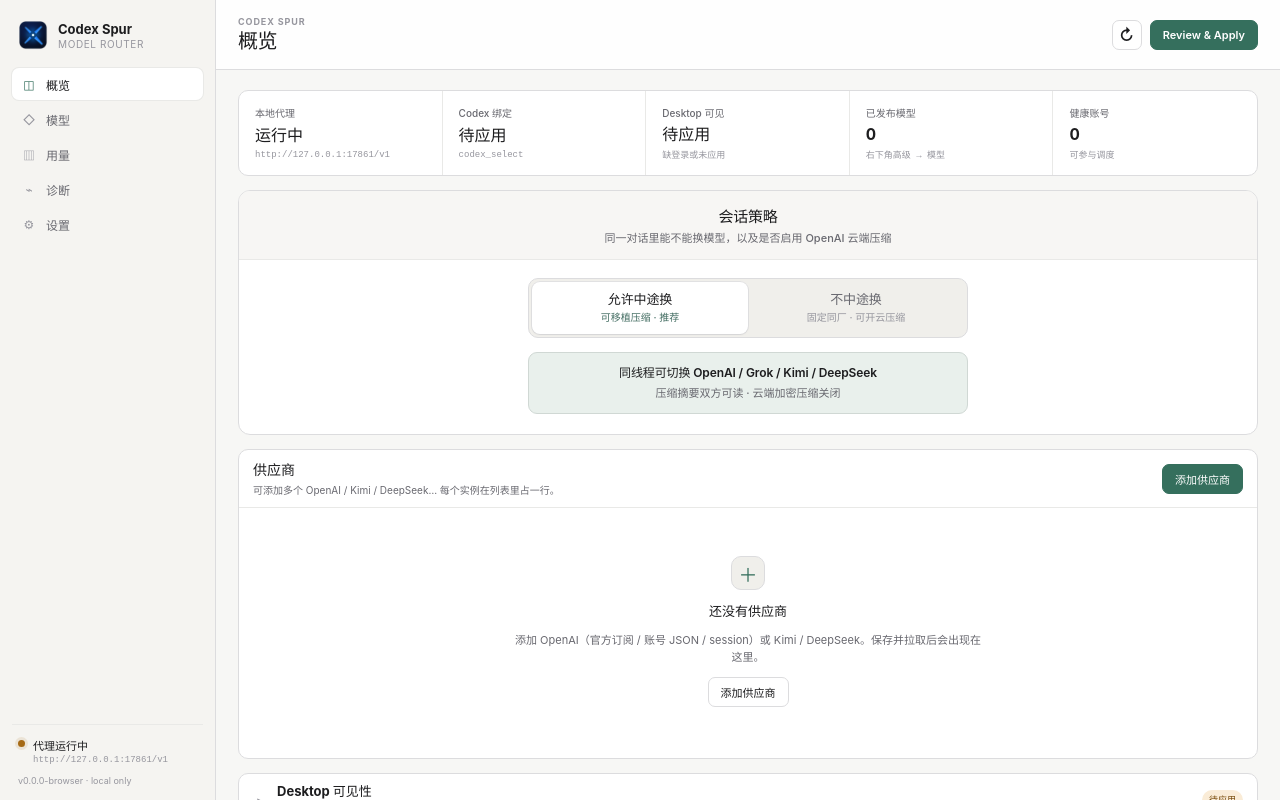
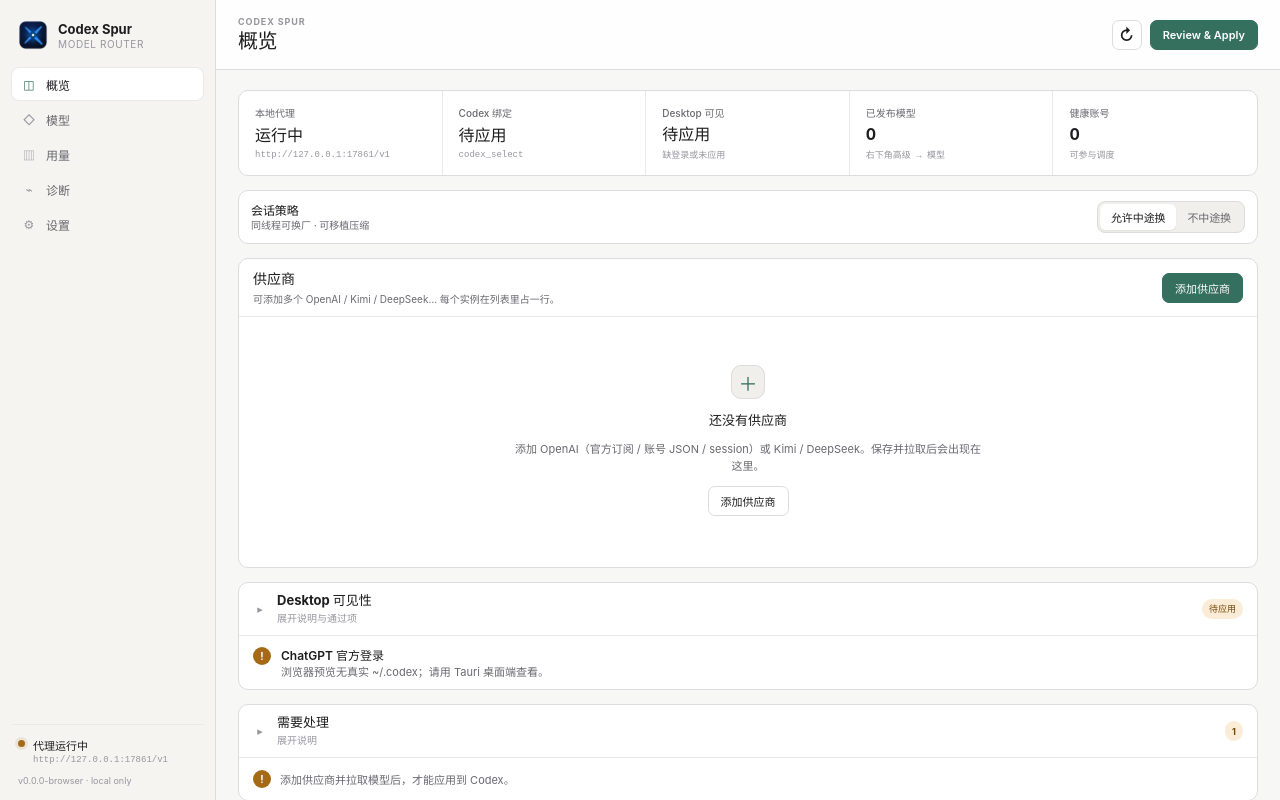
Before and after one commit to williamdh457/codex-spur, a React (Vite) app: page / in a window 1280 px wide. Built offline with nearby package versions, Linux system fonts and the light colour scheme.

Commit message:
style: compress session policy into a dense toolbar strip
Replace the oversized policy card with a single-row control: label and
status on the left, compact segmented switch on the right, with a slim
cloud-compact row only in sticky mode.

```diff
--- a/src/App.tsx
+++ b/src/App.tsx
@@ -154,23 +154,24 @@
         <Metric label="健康账号" value={String(snapshot.healthyAccounts)} note="可参与调度" />
       </section>
 
-      <section className="policy-card" aria-label="会话策略">
-        <header className="policy-card__head">
-          <h2>会话策略</h2>
-          <p>同一对话里能不能换模型，以及是否启用 OpenAI 云端压缩</p>
-        </header>
-
-        <div className="policy-card__body">
-          <div
-            className="policy-switch"
-            role="radiogroup"
-            aria-label="中途换模型"
-          >
+      <section className="policy-bar" aria-label="会话策略">
+        <div className="policy-bar__row">
+          <div className="policy-bar__label">
+            <strong>会话策略</strong>
+            <span>
+              {allowSwitch
+                ? "同线程可换厂 · 可移植压缩"
+                : policy.openaiCloudCompact
+                  ? "固定同厂 · 云端压缩"
+                  : "固定同厂 · 本地压缩"}
+            </span>
+          </div>
+          <div className="policy-bar__switch" role="radiogroup" aria-label="中途换模型">
             <button
               type="button"
               role="radio"
               aria-checked={allowSwitch}
-              className={`policy-switch__option${allowSwitch ? " is-active" : ""}`}
+              className={allowSwitch ? "is-active" : undefined}
               disabled={policyBusy}
               onClick={() =>
                 onConversationPolicyChange({
@@ -179,14 +180,13 @@
                 })
               }
             >
-              <span className="policy-switch__title">允许中途换</span>
-              <span className="policy-switch__hint">可移植压缩 · 推荐</span>
+              允许中途换
             </button>
             <button
               type="button"
               role="radio"
               aria-checked={!allowSwitch}
-              className={`policy-switch__option${!allowSwitch ? " is-active" : ""}`}
+              className={!allowSwitch ? "is-active" : undefined}
               disabled={policyBusy}
               onClick={() =>
                 onConversationPolicyChange({
@@ -195,33 +195,13 @@
                 })
               }
             >
-              <span className="policy-switch__title">不中途换</span>
-              <span className="policy-switch__hint">固定同厂 · 可开云压缩</span>
+              不中途换
             </button>
           </div>
-
-          <div className="policy-summary" data-mode={allowSwitch ? "portable" : "sticky"}>
-            {allowSwitch ? (
-              <>
-                <p className="policy-summary__lead">同线程可切换 OpenAI / Grok / Kimi / DeepSeek</p>
-                <p className="policy-summary__meta">
-                  压缩摘要双方可读 · 云端加密压缩关闭
-                </p>
-              </>
-            ) : (
-              <>
-                <p className="policy-summary__lead">本会话连续使用同一厂（尤其 GPT）</p>
-                <p className="policy-summary__meta">
-                  换厂请新开线程 · 可选下方云端压缩
-                </p>
-              </>
-            )}
-          </div>
-
-          {!allowSwitch ? (
-            <label
-              className={`policy-cloud${policy.openaiCloudCompact ? " is-on" : ""}`}
-            >
+        </div>
+        {!allowSwitch ? (
+          <div className="policy-bar__extra">
+            <label className={`policy-bar__cloud${policy.openaiCloudCompact ? " is-on" : ""}`}>
               <input
                 type="checkbox"
                 checked={policy.openaiCloudCompact}
@@ -233,21 +213,16 @@
                   })
                 }
               />
-              <span className="policy-cloud__text">
-                <span className="policy-cloud__title">OpenAI 云端加密压缩</span>
-                <span className="policy-cloud__desc">
-                  改完后请 Review &amp; Apply · 仅适合连续 GPT
-                </span>
-              </span>
+              <span>OpenAI 云端加密压缩</span>
+              <small>Apply 后生效 · 仅连续 GPT</small>
             </label>
-          ) : null}
-
-          {policy.openaiCloudCompact && !allowSwitch ? (
-            <p className="policy-warn" role="status">
-              云端压缩已开：切到 Grok / Kimi / DeepSeek 前请新开对话
-            </p>
-          ) : null}
-        </div>
+            {policy.openaiCloudCompact ? (
+              <p className="policy-bar__warn" role="status">
+                换厂前请新开对话
+              </p>
+            ) : null}
+          </div>
+        ) : null}
       </section>
 
       <section className="panel">
--- a/src/styles.css
+++ b/src/styles.css
@@ -1071,187 +1071,114 @@
 .segmented-control button:hover { background: color-mix(in srgb, var(--accent) 10%, var(--surface)); color: var(--text); }
 .segmented-control button:focus-visible { outline: 2px solid color-mix(in srgb, var(--accent) 72%, white); outline-offset: -2px; z-index: 1; }
 .segmented-control button:active { background: color-mix(in srgb, var(--accent) 18%, var(--surface)); }
-/* ── Conversation policy (Overview) ─────────────────────────────── */
-.policy-card {
+/* ── Conversation policy strip (dense Overview control) ─────────── */
+.policy-bar {
   display: grid;
-  gap: 0;
+  gap: 8px;
+  padding: 10px 12px;
   border: 1px solid var(--border);
-  border-radius: 12px;
+  border-radius: 10px;
   background: var(--surface);
+}
+.policy-bar__row {
+  display: flex;
+  align-items: center;
+  justify-content: space-between;
+  gap: 12px;
+  min-width: 0;
+}
+.policy-bar__label {
+  display: grid;
+  gap: 1px;
+  min-width: 0;
+}
+.policy-bar__label strong {
+  font-size: 12px;
+  font-weight: 620;
+  letter-spacing: -0.01em;
+  line-height: 1.25;
+}
+.policy-bar__label span {
   overflow: hidden;
+  color: var(--secondary);
+  font-size: 10px;
+  font-weight: 450;
+  line-height: 1.3;
+  text-overflow: ellipsis;
+  white-space: nowrap;
 }
-.policy-card__head {
-  display: grid;
-  gap: 4px;
-  justify-items: center;
-  text-align: center;
-  padding: 16px 20px 12px;
-  border-bottom: 1px solid var(--border-subtle);
-  background: color-mix(in srgb, var(--surface-muted) 55%, var(--surface));
+.policy-bar__switch {
+  display: inline-flex;
+  flex: 0 0 auto;
+  padding: 2px;
+  border: 1px solid var(--border);
+  border-radius: 8px;
+  background: var(--surface-muted);
 }
-.policy-card__head h2 {
-  font-size: 15px;
-  font-weight: 650;
-  letter-spacing: -0.02em;
-}
-.policy-card__head p {
-  max-width: 28em;
+.policy-bar__switch button {
+  height: 26px;
+  padding: 0 11px;
+  border: 0;
+  border-radius: 6px;
+  background: transparent;
   color: var(--secondary);
   font-size: 11px;
-  line-height: 1.45;
+  font-weight: 600;
+  letter-spacing: -0.01em;
+  white-space: nowrap;
+  cursor: default;
+  transition: background-color 100ms ease, color 100ms ease, box-shadow 100ms ease;
+}
+.policy-bar__switch button:hover:not(:disabled):not(.is-active) {
+  color: var(--text);
+}
+.policy-bar__switch button.is-active {
+  color: var(--text);
+  background: var(--surface);
+  box-shadow: 0 1px 2px rgb(0 0 0 / 0.06);
+}
+.policy-bar__switch button:disabled {
+  opacity: 0.55;
+}
+.policy-bar__extra {
+  display: flex;
+  flex-wrap: wrap;
+  align-items: center;
+  gap: 8px 12px;
+  padding-top: 8px;
+  border-top: 1px solid var(--border-subtle);
+}
+.policy-bar__cloud {
+  display: inline-flex;
+  align-items: center;
+  gap: 7px;
+  min-width: 0;
+  color: var(--text);
+  font-size: 11px;
+  font-weight: 560;
+  cursor: default;
+}
+.policy-bar__cloud input {
+  width: 13px;
+  height: 13px;
+  margin: 0;
+  accent-color: var(--accent);
+}
+.policy-bar__cloud small {
+  color: var(--tertiary);
+  font-size: 10px;
   font-weight: 450;
 }
-.policy-card__body {
-  display: grid;
-  gap: 14px;
-  justify-items: center;
-  padding: 18px 20px 20px;
+.policy-bar__cloud.is-on span {
+  color: color-mix(in srgb, var(--accent) 40%, var(--text));
 }
-.policy-switch {
-  display: grid;
-  grid-template-columns: 1fr 1fr;
-  width: min(100%, 440px);
-  gap: 0;
-  padding: 3px;
-  border: 1px solid var(--border);
-  border-radius: 10px;
-  background: var(--surface-muted);
-}
-.policy-switch__option {
-  display: grid;
-  gap: 3px;
-  justify-items: center;
-  min-height: 52px;
-  padding: 10px 14px;
-  border: 0;
-  border-radius: 8px;
-  background: transparent;
-  color: var(--secondary);
-  cursor: default;
-  transition:
-    background-color 120ms ease,
-    color 120ms ease,
-    box-shadow 120ms ease,
-    transform 90ms ease;
-}
-.policy-switch__option:hover:not(:disabled):not(.is-active) {
-  color: var(--text);
-  background: color-mix(in srgb, var(--surface) 70%, transparent);
-}
-.policy-switch__option:active:not(:disabled) {
-  transform: scale(0.985);
-}
-.policy-switch__option.is-active {
-  color: var(--text);
-  background: var(--surface);
-  box-shadow:
-    0 1px 2px rgb(0 0 0 / 0.06),
-    0 0 0 1px color-mix(in srgb, var(--border) 70%, transparent);
-}
-.policy-switch__option:disabled {
-  opacity: 0.55;
-  cursor: default;
-}
-.policy-switch__title {
-  font-size: 13px;
-  font-weight: 620;
-  letter-spacing: -0.01em;
-  line-height: 1.2;
-}
-.policy-switch__hint {
+.policy-bar__warn {
+  margin: 0;
+  margin-left: auto;
+  color: color-mix(in srgb, var(--warning) 50%, var(--text));
   font-size: 10px;
-  font-weight: 500;
-  color: var(--tertiary);
-  line-height: 1.25;
-}
-.policy-switch__option.is-active .policy-switch__hint {
-  color: color-mix(in srgb, var(--accent) 72%, var(--secondary));
-}
-.policy-summary {
-  display: grid;
-  gap: 4px;
-  width: min(100%, 440px);
-  padding: 12px 14px;
-  border-radius: 9px;
-  text-align: center;
-  background: color-mix(in srgb, var(--selection) 55%, var(--surface-muted));
-  border: 1px solid color-mix(in srgb, var(--accent) 14%, var(--border-subtle));
-}
-.policy-summary[data-mode="sticky"] {
-  background: var(--surface-muted);
-  border-color: var(--border-subtle);
-}
-.policy-summary__lead {
-  margin: 0;
-  font-size: 12px;
-  font-weight: 580;
-  color: var(--text);
-  line-height: 1.4;
-  letter-spacing: -0.01em;
-}
-.policy-summary__meta {
-  margin: 0;
-  font-size: 11px;
-  font-weight: 450;
-  color: var(--secondary);
-  line-height: 1.4;
-}
-.policy-cloud {
-  display: flex;
-  align-items: center;
-  gap: 12px;
-  width: min(100%, 440px);
-  padding: 12px 14px;
-  border: 1px solid var(--border);
-  border-radius: 9px;
-  background: var(--surface);
-  cursor: default;
-  transition: border-color 120ms ease, background-color 120ms ease;
-}
-.policy-cloud:hover {
-  border-color: color-mix(in srgb, var(--accent) 28%, var(--border));
-}
-.policy-cloud.is-on {
-  border-color: color-mix(in srgb, var(--accent) 35%, var(--border));
-  background: color-mix(in srgb, var(--selection) 40%, var(--surface));
-}
-.policy-cloud input {
-  width: 15px;
-  height: 15px;
-  flex: 0 0 auto;
-  accent-color: var(--accent);
-  cursor: default;
-}
-.policy-cloud__text {
-  display: grid;
-  gap: 2px;
-  min-width: 0;
-  text-align: left;
-}
-.policy-cloud__title {
-  font-size: 12px;
-  font-weight: 600;
-  color: var(--text);
+  font-weight: 560;
   line-height: 1.3;
-}
-.policy-cloud__desc {
-  font-size: 10.5px;
-  font-weight: 450;
-  color: var(--secondary);
-  line-height: 1.35;
-}
-.policy-warn {
-  width: min(100%, 440px);
-  margin: 0;
-  padding: 8px 12px;
-  border-radius: 8px;
-  border: 1px solid color-mix(in srgb, var(--warning) 35%, var(--border));
-  background: color-mix(in srgb, var(--warning) 10%, var(--surface));
-  color: color-mix(in srgb, var(--warning) 55%, var(--text));
-  font-size: 11px;
-  font-weight: 520;
-  line-height: 1.4;
-  text-align: center;
 }
 .callout--warning {
   border-color: color-mix(in srgb, var(--warning, #c47b00) 45%, var(--border));
```
